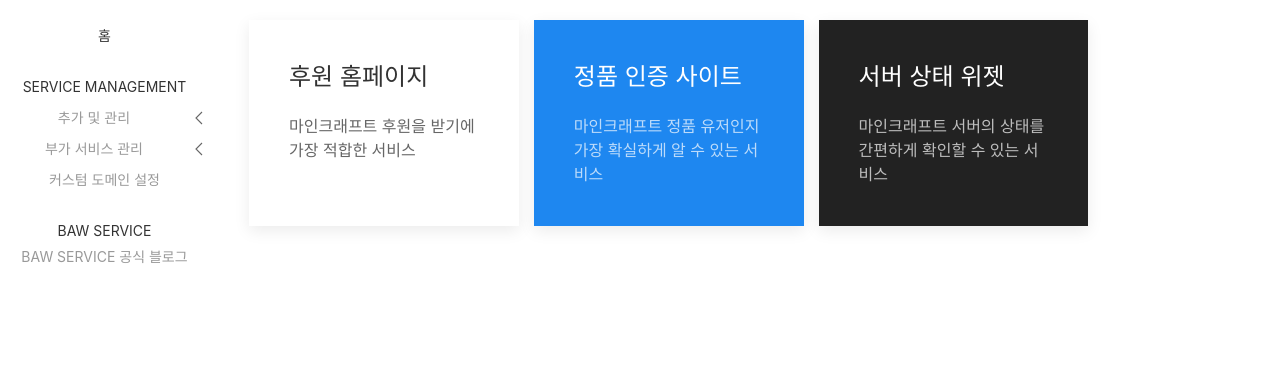
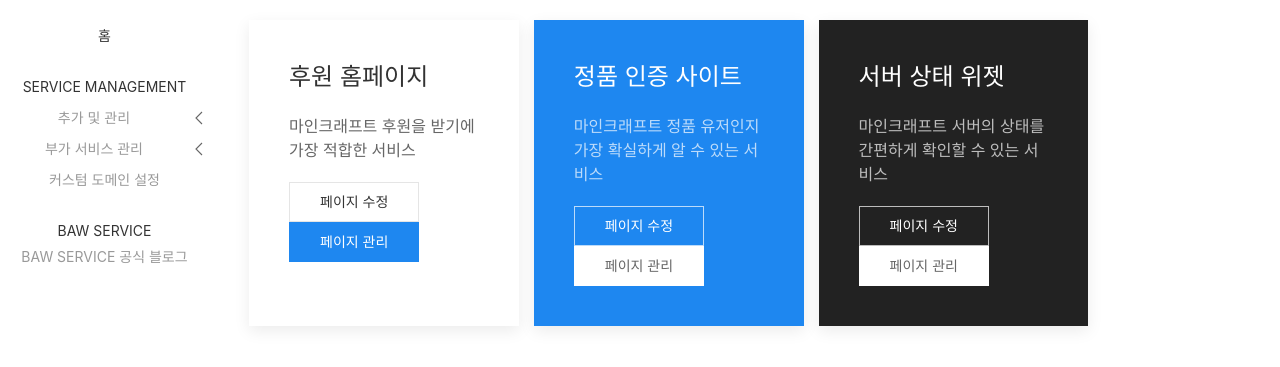
Before and after one commit to Baw-Appie/Baw-Service, a Node server app: template views/edit/index.jade in a window 1280 px wide. Shown: the part 80-447 px from the top of the page. Run offline with Node 20, Linux system fonts and the light colour scheme; the template is opened without the code that fills it: most values are stand-ins (such as "Sample title", 1, 10 or a date in 2020); some libraries are stand-ins or nearby versions.

Commit message:
수정 버튼 추가

```diff
--- a/views/edit/index.jade
+++ b/views/edit/index.jade
@@ -5,11 +5,17 @@
       .uk-card.uk-card-default.uk-card-body
         h3.uk-card-title 후원 홈페이지
         p 마인크래프트 후원을 받기에 가장 적합한 서비스
+        button.uk-button.uk-button-default 페이지 수정
+        button.uk-button.uk-button-primary 페이지 관리
     div
       .uk-card.uk-card-primary.uk-card-body
         h3.uk-card-title 정품 인증 사이트
         p 마인크래프트 정품 유저인지 가장 확실하게 알 수 있는 서비스
+        button.uk-button.uk-button-default 페이지 수정
+        button.uk-button.uk-button-primary 페이지 관리
     div
       .uk-card.uk-card-secondary.uk-card-body
         h3.uk-card-title 서버 상태 위젯
         p 마인크래프트 서버의 상태를 간편하게 확인할 수 있는 서비스
+        button.uk-button.uk-button-default 페이지 수정
+        button.uk-button.uk-button-primary 페이지 관리
```
